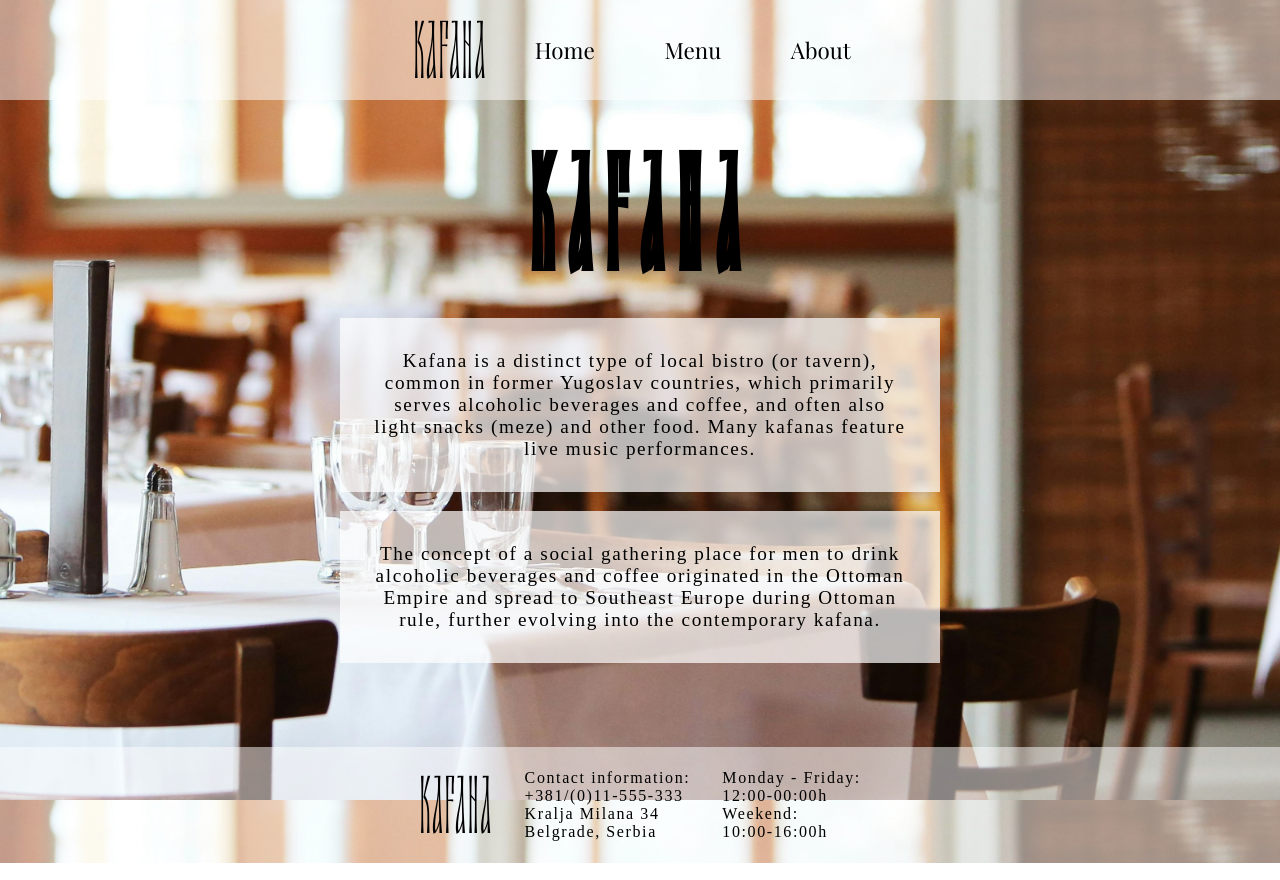
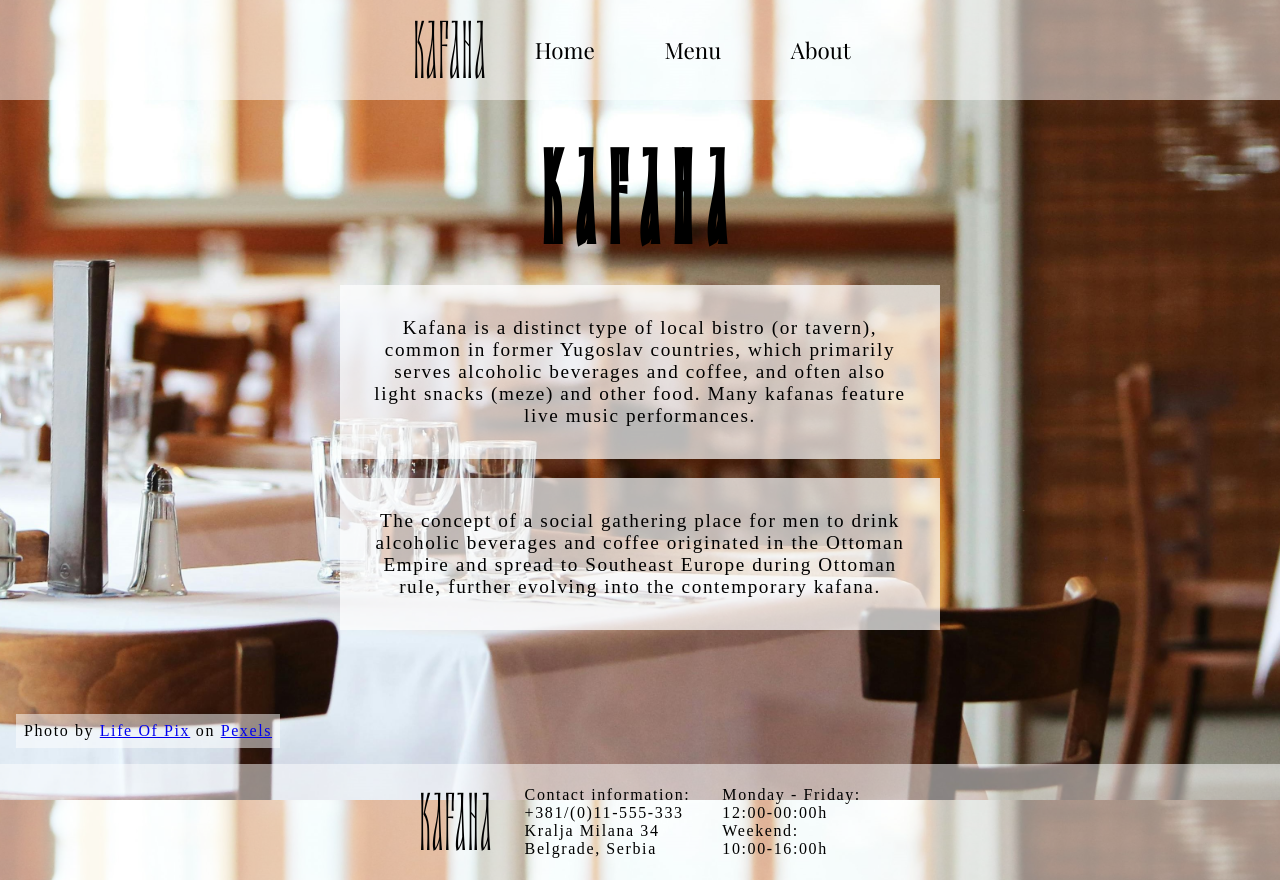
Before and after one commit to Dimitrije108/restaurant-page, a website built with webpack: page src/index.html in a window 1280 px wide. Built offline with nearby package versions, Linux system fonts and the light colour scheme.

Commit message:
feat: add credit to the background picture author and website

```diff
--- a/src/index.html
+++ b/src/index.html
@@ -18,6 +18,9 @@
         <div id="content">
 
         </div>
+        <div class="author">
+            <p>Photo by <a href="https://www.pexels.com/@life-of-pix/">Life Of Pix</a> on <a href="https://www.pexels.com/">Pexels</a></p>
+        </div>
         <footer>
             <div class="foo-logo">Kafana</div>
             <div class="foo-contact">
--- a/src/style.css
+++ b/src/style.css
@@ -93,7 +93,7 @@ nav > button:active {
 
 #content h1 {
     font-family: Drumnik;
-    font-size: 10rem;
+    font-size: 8rem;
     letter-spacing: 1rem;
     margin: 0;
     margin: 2rem 0 0 0;
@@ -103,6 +103,16 @@ nav > button:active {
     font-size: 1.2rem;
     background-color: rgba(255, 255, 255, 0.7);
     padding: 2rem;
+}
+
+.author {
+    margin: 3rem 0 0 1rem;
+}
+
+.author > p {
+    display: inline-block;
+    padding: .5rem;
+    background-color: rgba(255, 255, 255, 0.5);
 }
 
 /* menu styles */
@@ -133,7 +143,6 @@ footer {
     flex-shrink: 0;
     background-color: rgba(255, 255, 255, 0.5);
     padding: 1rem 0 1rem 0;
-    margin-top: 4rem;
 
     display: flex;
     justify-content: center;
@@ -148,7 +157,3 @@ footer > div {
     font-family: Drumnik;
     font-size: 5rem;
 }
-
-.foo-contact {
-    align-self: center;
-}
```
